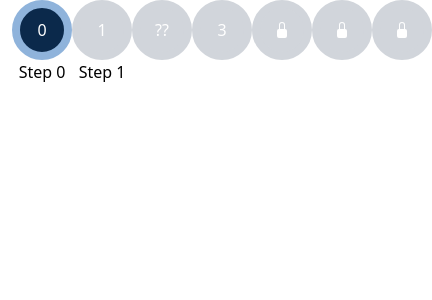
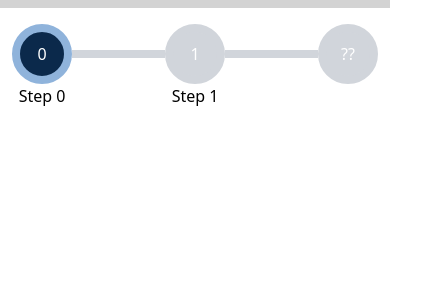
Before and after one commit to tkwant/react-steps, a React (Vite) app: page / in a window 390 px wide. Shown: the top 300 px of the page, 432 px wide, since content can reach past the window. Built offline with nearby package versions, Linux system fonts and the light colour scheme.

Commit message:
make stepper mobile friendly

```diff
--- a/src/Stepper/Stepper.tsx
+++ b/src/Stepper/Stepper.tsx
@@ -1,6 +1,8 @@
 import React, { cloneElement, ReactElement } from "react";
 import "./index.css";
+import { Size, useWindowSize } from "../hooks/useWindowSize";
 export { Step } from "./Step";
+
 interface StepperProps {
   children: ReactElement[];
   curStep: number;
@@ -9,6 +11,9 @@ interface StepperProps {
   inActiveColor?: string;
   borderColor?: string;
   stepSize?: number;
+  progressBarActiveColor?: string;
+  progressBarBackgroundColor?: string;
+  smallScreenShowProgressbar?: boolean;
 }
 
 export const Stepper: React.FC<StepperProps> = ({
@@ -19,11 +24,35 @@ export const Stepper: React.FC<StepperProps> = ({
   inActiveColor,
   borderColor,
   stepSize,
+  progressBarActiveColor,
+  progressBarBackgroundColor,
+  smallScreenShowProgressbar,
 }) => {
-  return (
-    <ul className="flex flex-row justify-between mx-3">
-      {children.map((child, i) =>
-        cloneElement(child, {
+  const elements: any = [];
+  const isFirst = curStep == 0;
+  const isLast = curStep == children.length - 1;
+  const windowSize: Size = useWindowSize();
+
+  const isSmallScreen = windowSize.width! < children.length * stepSize! + 80;
+  let counter = 0;
+
+  children.forEach((child, i) => {
+    let isShowStep = true;
+    if (isSmallScreen) {
+      isShowStep = curStep == i || curStep == i - 1 || curStep == i + 1;
+      if (isFirst) {
+        isShowStep = i == 0 || i == 1 || i == 2;
+      } else if (isLast) {
+        isShowStep =
+          i == children.length - 3 ||
+          i == children.length - 2 ||
+          i == children.length - 1;
+      }
+    }
+
+    if (isShowStep) {
+      counter++;
+      const el = cloneElement(child, {
         isLastActive: i <= curStep - 1,
         isActive: i <= curStep,
         setCurStep: setCurStep,
@@ -33,16 +62,40 @@ export const Stepper: React.FC<StepperProps> = ({
         stepSize: stepSize,
         key: i,
         index: i,
-          isLast: i === children.length - 1,
-        })
+        isLast: isSmallScreen ? counter === 3 : i === children.length - 1,
+      });
+      elements.push(el);
+    }
+  });
+
+  return (
+    <>
+      {isSmallScreen && smallScreenShowProgressbar && (
+        <div
+          className="relative "
+          style={{ backgroundColor: progressBarBackgroundColor }}
+        >
+          <div
+            style={{
+              width: `${(curStep / (children.length - 1)) * 100}%`,
+              backgroundColor: progressBarActiveColor,
+            }}
+            className=" h-2 mb-4 transition-width  duration-700 ease-in-out"
+          ></div>
+        </div>
       )}
-    </ul>
+
+      <ul className="flex flex-row justify-between mx-3">{elements}</ul>
+    </>
   );
 };
 
 Stepper.defaultProps = {
   borderColor: "#8fb3db",
   activeColor: "#0b294b",
+  smallScreenShowProgressbar: true,
+  progressBarActiveColor: "green",
+  progressBarBackgroundColor: "lightgray",
   inActiveColor: "#D1D5DB",
   stepSize: 60,
 };
--- a/src/Stepper/index.css
+++ b/src/Stepper/index.css
@@ -1,5 +1,9 @@
-@import 'tailwindcss/base';
+@import "tailwindcss/base";
 
-@import 'tailwindcss/components';
+@import "tailwindcss/components";
 
-@import 'tailwindcss/utilities';
+@import "tailwindcss/utilities";
+
+div {
+  -webkit-tap-highlight-color: rgba(0, 0, 0, 0);
+}
--- /dev/null
+++ b/src/hooks/useWindowSize.tsx
@@ -0,0 +1,35 @@
+// Source: https://usehooks.com/useWindowSize/
+import { useState, useEffect } from "react";
+// Define general type for useWindowSize hook, which includes width and height
+export interface Size {
+  width: number | undefined;
+  height: number | undefined;
+}
+// Hook
+export function useWindowSize(): Size {
+  // Initialize state with undefined width/height so server and client renders match
+  // Learn more here: https://joshwcomeau.com/react/the-perils-of-rehydration/
+  const [windowSize, setWindowSize] = useState<Size>({
+    width: undefined,
+    height: undefined,
+  });
+  useEffect(() => {
+    // Handler to call on window resize
+    function handleResize() {
+      // Set window width/height to state
+      setWindowSize({
+        width: window.innerWidth,
+        height: window.innerHeight,
+      });
+    }
+    // Add event listener
+    window.addEventListener("resize", handleResize);
+    // Call handler right away so state gets updated with initial window size
+    handleResize();
+    // Remove event listener on cleanup
+    return () => window.removeEventListener("resize", handleResize);
+  }, []); // Empty array ensures that effect is only run on mount
+  return windowSize;
+}
+
+export default useWindowSize;
```
Also changed, not shown: 5 other files (tests, documents, lock files or other folders). Lines whose indentation alone changed are shown as unchanged.
